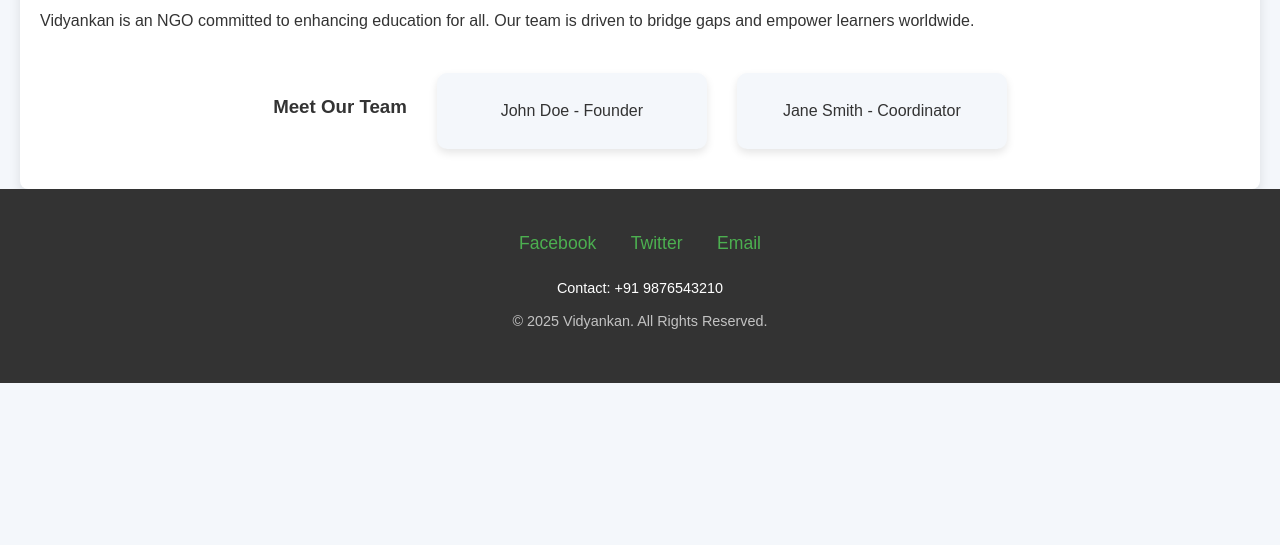
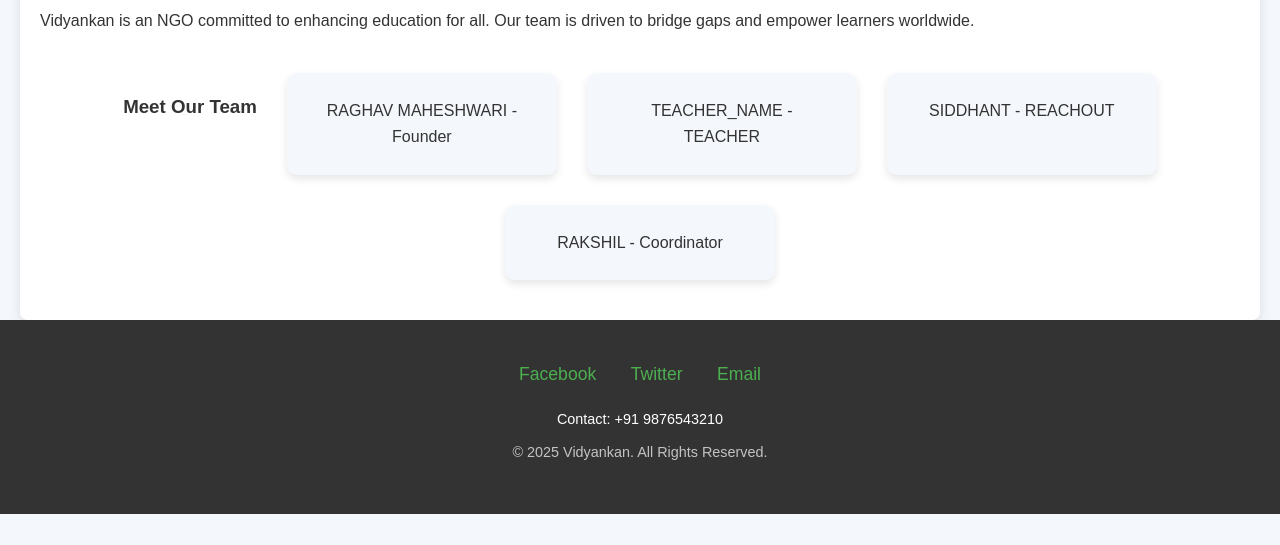
Before and after one commit to rakshil2006/vidyankan, a plain HTML site: page about.html in a window 1280 px wide. Shown: the part 255-800 px from the top of the page. Drawn offline with Linux system fonts and the light colour scheme.

Commit message:
Update about.html

```diff
--- a/about.html
+++ b/about.html
@@ -13,14 +13,14 @@
     <header>
         <nav>
             <div class="logo">
-                <img src="logo.png" alt="Vidyankan Logo">
+                <img src="vidyankan.jpeg" alt="Vidyankan Logo">
                 <span>Vidyankan</span>
             </div>
             <ul class="nav-links">
                 <li><a href="index.html">Home</a></li>
                 <li><a href="about.html">About Us</a></li>
                 <li><a href="join.html">Join Us</a></li>
-                <li><a href="contact.html">Contact Us</a></li>
+                <li><a href="#footer-links">Contact Us</a></li>
                 <li><a href="resources.html">Resources</a></li>
             </ul>
         </nav>
@@ -32,8 +32,10 @@
         <p>Vidyankan is an NGO committed to enhancing education for all. Our team is driven to bridge gaps and empower learners worldwide.</p>
         <div class="team">
             <h3>Meet Our Team</h3>
-            <div class="team-member">John Doe - Founder</div>
-            <div class="team-member">Jane Smith - Coordinator</div>
+            <div class="team-member">RAGHAV MAHESHWARI - Founder</div>
+            <div class="team-member">TEACHER_NAME - TEACHER</div>
+            <div class="team-member">SIDDHANT - REACHOUT</div>
+            <div class="team-member">RAKSHIL - Coordinator</div>
         </div>
     </section>
 
```
